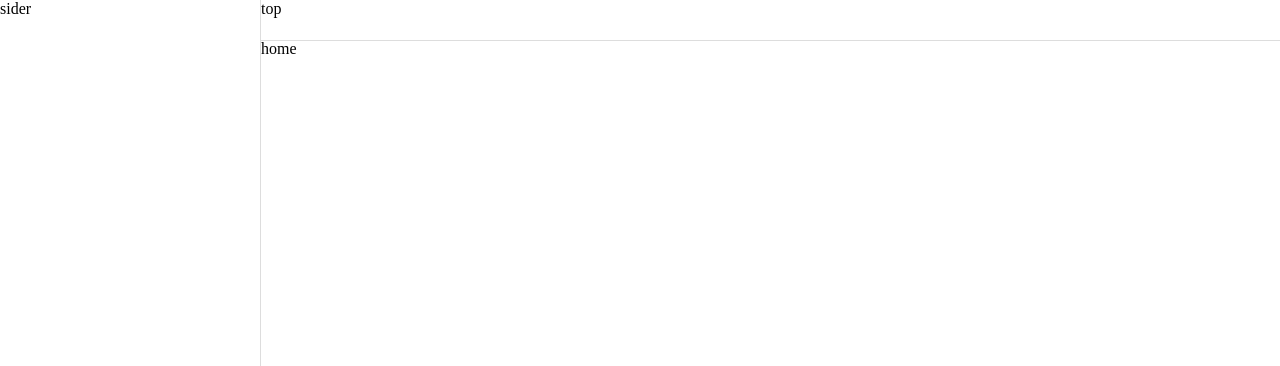
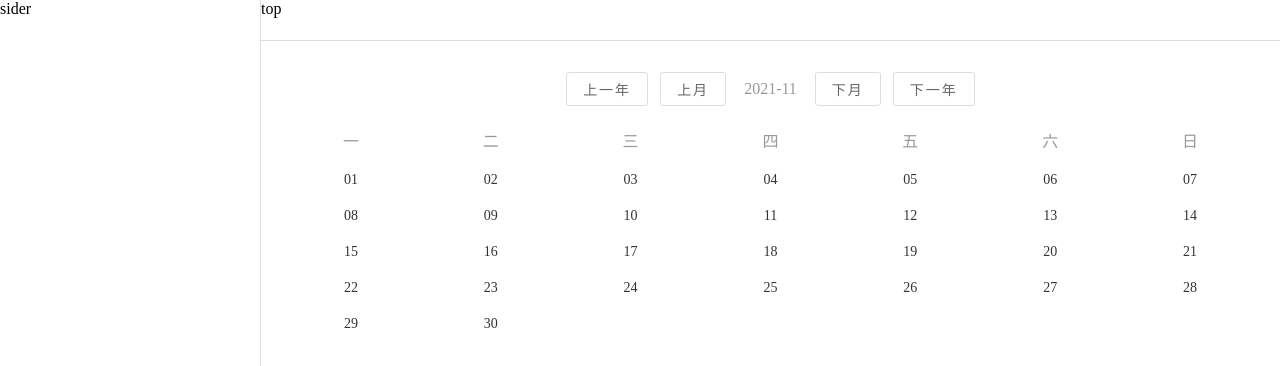
Before and after one commit to ChinaWuhua/vue_2.0_template, a Vue app: page /#/home in a window 1280 px wide. Shown: the top 366 px of the page. Built offline with nearby package versions, Linux system fonts and the light colour scheme.

Commit message:
add: 新增日历插件

```diff
--- a/package.json
+++ b/package.json
@@ -4,8 +4,8 @@
   "private": true,
   "scripts": {
     "dev": "npm run serve",
-    "serve": "vue-cli-service serve",
-    "build": "vue-cli-service build",
+    "serve": "vue-cli-service serve --open",
+    "build": "vue-cli-service build --mode production --modern",
     "lint": "vue-cli-service lint"
   },
   "dependencies": {
--- /dev/null
+++ b/src/components/Calendar/index.less
@@ -0,0 +1,67 @@
+.Calendar {
+  .tools {
+    display: flex;
+    justify-content: center;
+    align-items: center;
+    padding: 12px 0;
+    .tip {
+      color: #999;
+      font-size: 16px;
+      margin: 0 12px;
+    }
+    .button {
+      font-size: 14px;
+      cursor: pointer;
+      display: inline-block;
+      padding: 6px 16px;
+      color: #666;
+      border: 1px solid #ddd;
+      border-radius: 3px;
+      margin: 0 6px;
+      letter-spacing: 2px;
+      &:hover {
+        background-color: #efefef;
+        color: #333;
+      }
+    }
+  }
+  ul {
+    position: relative;
+    margin: 0;
+    pad: 0;
+    display: flex;
+    justify-content: flex-start;
+    align-items: center;
+    flex-wrap: wrap;
+    li {
+      list-style: none;
+      border-top: 0;
+      border-left: 0;
+      width: calc(100% / 7);
+      display: flex;
+      align-items: center;
+      justify-content: center;
+      font-size: 16px;
+      color: #333;
+      padding: 10px 0;
+      font-size: 14px;
+      .day {
+        display: inline-block;
+        width: 40px;
+        height: 40px;
+        border-radius: 40px;
+        cursor: pointer;
+        display: flex;
+        align-items: center;
+        justify-content: center;
+        &:hover {
+          background-color: #eee;
+        }
+      }
+    }
+    .header {
+      color: #999;
+      font-size: 16px;
+    }
+  }
+}
--- /dev/null
+++ b/src/components/Calendar/index.vue
@@ -0,0 +1,94 @@
+<template>
+  <div class="Calendar">
+    <div class="tools">
+      <span class="button" @click="prevYear">上一年</span>
+      <span class="button" @click="prevMonth">上月</span>
+      <span class="tip">{{ Year }}-{{ Month > 9 ? Month : '0' + Month }}</span>
+      <span class="button" @click="nextMonth">下月</span>
+      <span class="button" @click="nextYear">下一年</span>
+    </div>
+    <ul>
+      <li class="header" v-for="(item, index) in Header" :key="`header-${index}`">{{ item }}</li>
+      <li v-for="(item, index) in begin" :key="`empty-${index}`"></li>
+      <li v-for="(item, index) in Days" :key="`day-${index}`" @click="ClickDay({
+        Year,
+        Month: Month < 10 ? '0' + Month : Month,
+        Day: index * 1 < 9 ? '0' + (index + 1) : index + 1,
+        FullDay: `${Year}-${Month < 10 ? '0' + Month : Month}-${index * 1 < 9 ? '0' + (index + 1) : index + 1}`
+      })">
+        <template v-if="$scopedSlots.day">
+          <slot name="day" :date="{
+            Year,
+            Month: Month < 10 ? '0' + Month : Month,
+            Day: index * 1 < 9 ? '0' + (index + 1) : index + 1,
+            FullDay: `${Year}-${Month < 10 ? '0' + Month : Month}-${index * 1 < 9 ? '0' + (index + 1) : index + 1}`
+          }"></slot>
+        </template>
+        <template v-else>
+          <span class="day">{{ index + 1 }}</span>
+        </template>
+      </li>
+    </ul>
+  </div>
+</template>
+
+<script>
+export default {
+  data () {
+    return {
+      begin: 0,
+      Header: ['一', '二', '三', '四', '五', '六', '日'],
+      DateObj: null,
+      Year: 0,
+      Month: 0,
+      Days: []
+    }
+  },
+  mounted () {
+    this.init()
+  },
+  methods: {
+    ClickDay (obj) {
+      this.$emit('chosed', obj)
+    },
+    nextYear () {
+      this.Year += 1
+      this.init(`${this.Year}-${this.Month}`)
+    },
+    nextMonth () {
+      if (this.Month < 12) {
+        this.Month += 1
+      } else {
+        this.Month = 1
+        this.Year += 1
+      }
+      this.init(`${this.Year}-${this.Month}`)
+    },
+    prevMonth () {
+      if (this.Month > 1) {
+        this.Month -= 1
+      } else {
+        this.Month = 12
+        this.Year -= 1
+      }
+      this.init(`${this.Year}-${this.Month}`)
+    },
+    prevYear () {
+      this.Year -= 1
+      this.init(`${this.Year}-${this.Month}`)
+    },
+    init (dateStr) {
+      this.DateObj = dateStr ? new Date(dateStr) : new Date()
+      this.Year = this.DateObj.getFullYear()
+      this.Month = this.DateObj.getMonth() + 1
+      const daysObj = new Date(this.Year, this.Month, 0)
+      const count = daysObj.getDate()
+      this.Days = new Array(count)
+      const week = new Date(`${this.Year}-${this.Month}-01`)
+      this.begin = week.getDay() - 1
+    }
+  }
+}
+</script>
+
+<style lang="less" src="./index.less" scoped></style>
--- a/src/router/index.js
+++ b/src/router/index.js
@@ -7,7 +7,6 @@ Vue.use(VueRouter)
 const routes = [
   {
     path: '/',
-    name: 'Layout',
     component: () => import('@/views/Layout/index.vue'),
     children: Pages
   }
--- a/src/views/Home/index.vue
+++ b/src/views/Home/index.vue
@@ -1,5 +1,44 @@
 <template>
-  <div>
-    home
+  <div style="margin: 20px 20px;">
+    <Calendar @chosed="chosed">
+      <template slot="day" slot-scope="date">
+        <span v-if="!warningDay.includes(date.date.FullDay)">{{ date.date.Day }}</span>
+        <span v-else>
+          {{ date.date.Day }}
+          <i class="warn"></i>
+        </span>
+      </template>
+    </Calendar>
   </div>
 </template>
+
+<script>
+import Calendar from '@/components/Calendar/index'
+export default {
+  components: {
+    Calendar
+  },
+  data () {
+    return {
+      warningDay: [
+        '2021-12-02'
+      ]
+    }
+  },
+  methods: {
+    chosed (date) {
+      console.log('已选日期: ', date)
+    }
+  }
+}
+</script>
+
+<style lang="less" scoped>
+  .warn {
+    display: inline-block;
+    width: 8px;
+    height: 8px;
+    border-radius: 8px;
+    background: #ff9900;
+  }
+</style>
--- a/src/views/Layout/index.less
+++ b/src/views/Layout/index.less
@@ -9,8 +9,10 @@
   justify-content: flex-start;
   align-content: flex-start;
   .v-sider {
+    position: relative;
     width: 260px;
     border-right: 1px solid @frame-border-color;
+    z-index: 2;
   }
   .v-container {
     position: relative;
@@ -25,6 +27,7 @@
     top: 0;
     left: 0;
     right: 0;
+    z-index: 2;
   }
   .v-wrap {
     position: absolute;
@@ -33,5 +36,6 @@
     right: 0;
     bottom: 0;
     overflow: auto;
+    z-index: 1;
   }
 }
--- a/src/views/Layout/index.vue
+++ b/src/views/Layout/index.vue
@@ -18,6 +18,7 @@
 import Sider from './sider.vue'
 import Top from './top.vue'
 export default {
+  name: 'Layout',
   components: {
     Sider, Top
   }
--- a/src/views/Layout/sider.vue
+++ b/src/views/Layout/sider.vue
@@ -3,3 +3,15 @@
     sider
   </div>
 </template>
+
+<script>
+export default {
+  data () {
+    return {
+      siderData: [
+        { label: 'asdadad' }
+      ]
+    }
+  }
+}
+</script>
```
Also changed, not shown: 1 other file (tests, documents, lock files or other folders).
